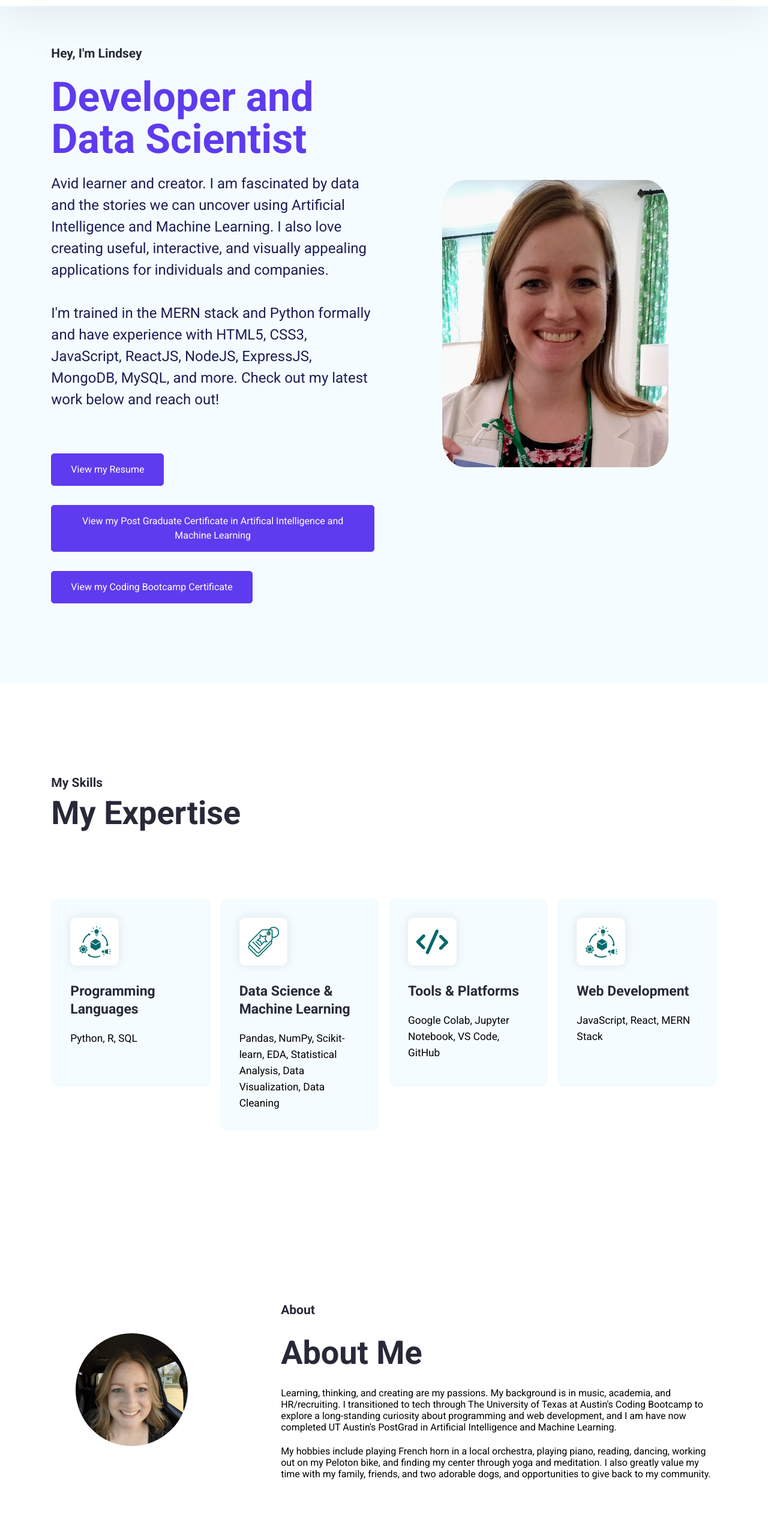
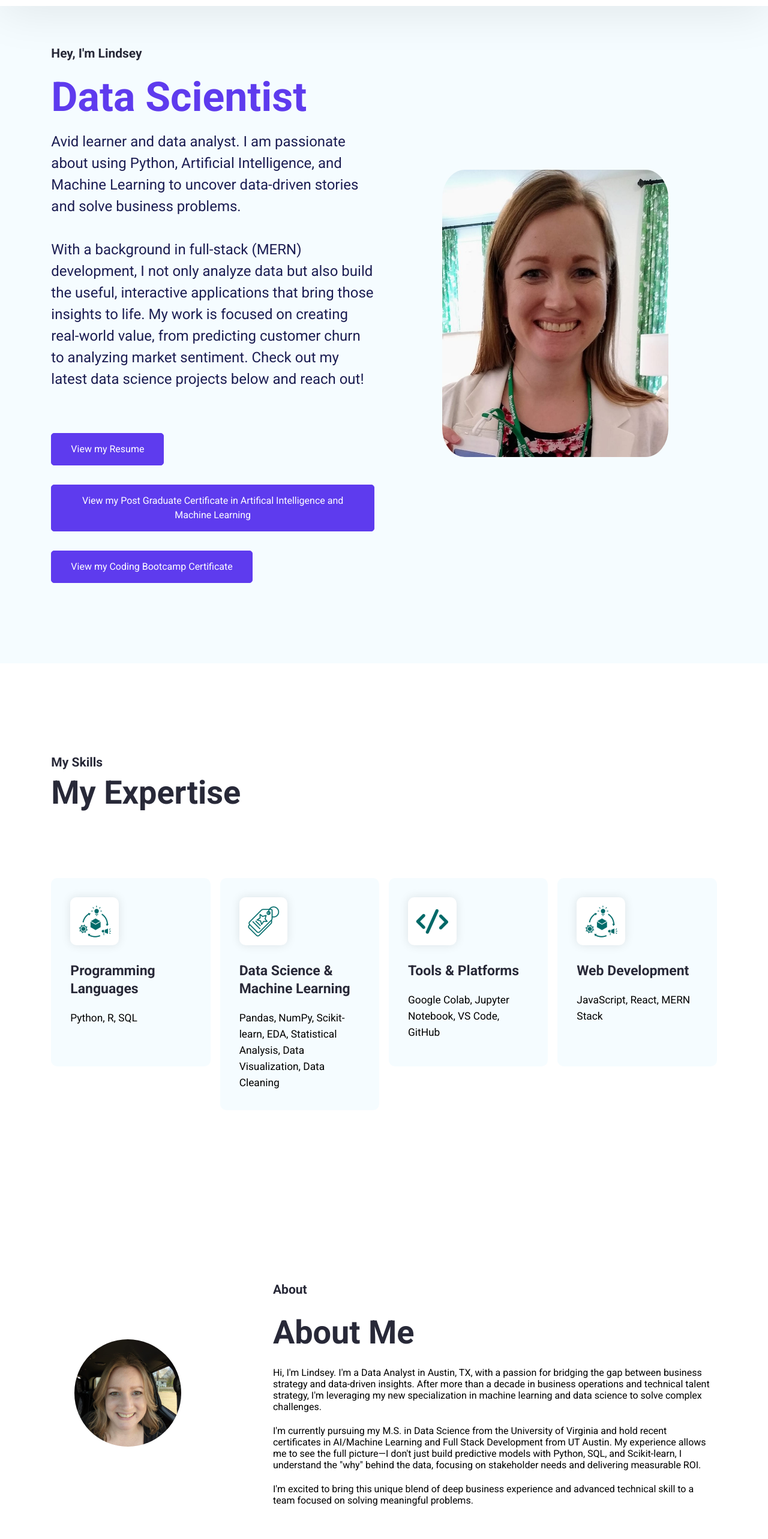
Before and after one commit to lindseycarlson23/new-react-portfolio, a React (Create React App) app: page / in a window 1280 px wide. Shown: the part 60-2626 px from the top of the page at 60% size. Built offline with nearby package versions, Linux system fonts and the light colour scheme.

Commit message:
updated about me and hero section content

```diff
--- a/src/Pages/Home/AboutMe.jsx
+++ b/src/Pages/Home/AboutMe.jsx
@@ -9,11 +9,13 @@ export default function AboutMe() {
           <p className="section--title">About</p>
           <h1 className="skills--section--heading">About Me</h1>
           <p className="hero--section-description">
-            Learning, thinking, and creating are my passions. My background is in music, academia, and HR/recruiting. I transitioned to tech through The University of Texas at Austin's Coding Bootcamp to explore a long-standing curiosity about programming and web development, and I am have now completed UT Austin's PostGrad in Artificial Intelligence and Machine Learning.
+            Hi, I'm Lindsey. I'm a Data Analyst in Austin, TX, with a passion for bridging the gap between business strategy and data-driven insights. After more than a decade in business operations and technical talent strategy, I'm leveraging my new specialization in machine learning and data science to solve complex challenges.
           </p>
           <p className="hero--section-description">
-            My hobbies include playing French horn in a local orchestra, playing piano, reading, dancing, working out on my Peloton bike, and finding my center through yoga and meditation. I also greatly value my time with my family, friends, and two adorable dogs, and opportunities to give back to my community.
+            I'm currently pursuing my M.S. in Data Science from the University of Virginia and hold recent certificates in AI/Machine Learning and Full Stack Development from UT Austin. My experience allows me to see the full picture—I don't just build predictive models with Python, SQL, and Scikit-learn, I understand the "why" behind the data, focusing on stakeholder needs and delivering measurable ROI.
           </p>
+          <p className="hero--section-description">
+            I'm excited to bring this unique blend of deep business experience and advanced technical skill to a team focused on solving meaningful problems.          </p>
         </div>
       </div>
     </section>
--- a/src/Pages/Home/HeroSection.jsx
+++ b/src/Pages/Home/HeroSection.jsx
@@ -5,18 +5,12 @@ export default function HeroSection() {
         <div className="hero--section--content">
           <p className="section--title">Hey, I'm Lindsey</p>
           <h1 className="hero--section--title">
-            <span className="hero--section--title--color">Developer and</span>
-            {""}
-            <br />
-            Data Scientist
+            <span className="hero--section--title--color">Data Scientist</span>
           </h1>
           <p className="hero--section--description">
-            Avid learner and creator. I am fascinated by data and the stories we can uncover using Artificial Intelligence and Machine Learning. I also love creating useful, interactive, and
-            visually appealing applications for individuals and companies.
+            Avid learner and data analyst. I am passionate about using Python, Artificial Intelligence, and Machine Learning to uncover data-driven stories and solve business problems.
             <br />
-            <br /> I'm trained in the MERN stack and Python formally and have experience
-            with HTML5, CSS3, JavaScript, ReactJS, NodeJS, ExpressJS, MongoDB,
-            MySQL, and more. Check out my latest work below and reach out!
+            <br /> With a background in full-stack (MERN) development, I not only analyze data but also build the useful, interactive applications that bring those insights to life. My work is focused on creating real-world value, from predicting customer churn to analyzing market sentiment. Check out my latest data science projects below and reach out!
           </p>
           <br />
         </div>
```
